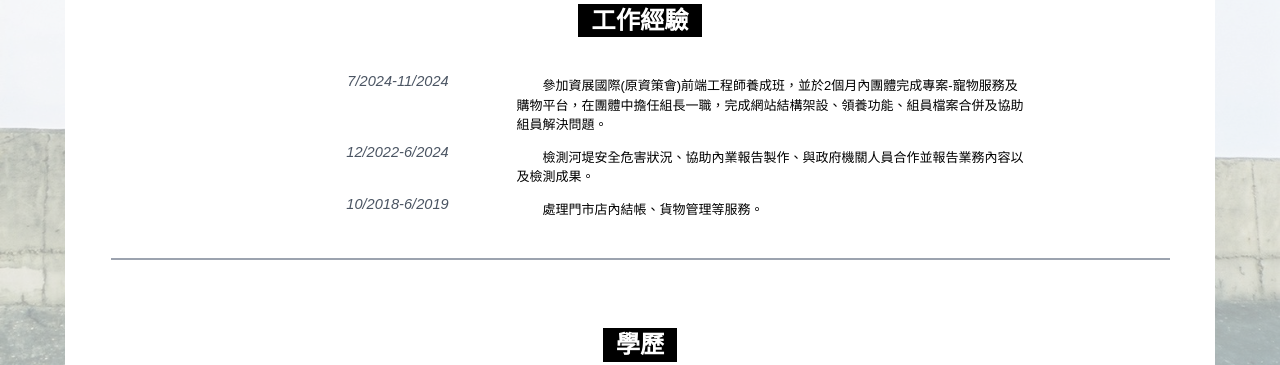
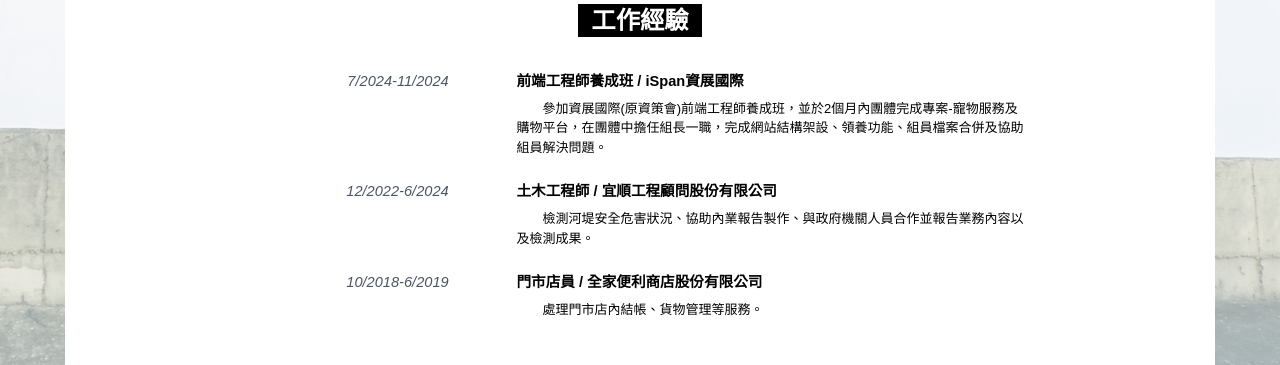
Before and after one commit to zhouzzhe/myBlog, a Next.js app: page /resume in a window 1280 px wide. Shown: the part 435-800 px from the top of the page. Built offline with nearby package versions, Linux system fonts and the light colour scheme.

Commit message:
0311test

```diff
--- a/app/(main)/contact/page.tsx
+++ b/app/(main)/contact/page.tsx
@@ -70,7 +70,7 @@ export default function Contact() {
       formData.append("entry.1041210156", data.title);
       formData.append("entry.361593399", data.message);
 
-      const response = await fetch(
+      const response:any = await fetch(
         "https://docs.google.com/forms/d/e/1FAIpQLSdAPhZ5xvuTW5Rv-qVVo0qhPyI11vnZ-_1O9hlnsqoiPoLDVA/formResponse",
         {
           method: "POST",
--- a/app/(main)/layout.tsx
+++ b/app/(main)/layout.tsx
@@ -4,7 +4,7 @@ export default function MainLayout({
   children: React.ReactNode;
 }) {
   return (
-    <section className="">
+    <section>
       <div className="fixed inset-0 z-[-2] bg-white/60"></div>
       {children}
     </section>
--- a/app/(main)/resume/page.tsx
+++ b/app/(main)/resume/page.tsx
@@ -7,12 +7,12 @@ import { SectionTitle } from "./components/SectionTitle";
 interface infoCardProp {
   date: string;
   imageSrc?: string;
-  label?: string;
+  label: string;
   content?: string;
 }
 function InfoCard({ date, imageSrc, label, content }: infoCardProp) {
   return (
-    <div className="flex justify-around">
+    <div className="mb-5 flex justify-around">
       <div className="w-1/3 px-10 text-right text-lg font-medium italic text-gray-600">
         {date}
       </div>
@@ -26,7 +26,8 @@ function InfoCard({ date, imageSrc, label, content }: infoCardProp) {
             className="h-24 w-24 object-contain"
           />
         )}
-        <div className="flex flex-col justify-center max-w-2xl">
+        <div className="flex max-w-2xl flex-col justify-center">
+          <div className="text-lg font-semibold">{label}</div>
           <div className={`py-2 pr-10 text-base ${imageSrc ? "" : "indent-8"}`}>
             {content}
           </div>
@@ -45,7 +46,7 @@ function SkillCard({ label, iconClass }: skillCardProp) {
   return (
     <div className="flex h-14 w-14 flex-col justify-center rounded-full text-center align-middle">
       <i className={`bx md:bx-md bx-lg ${iconClass}`}></i>
-      <div className="text-xs leading-[10px] hidden md:block">{label}</div>
+      <div className="hidden text-xs leading-[10px] md:block">{label}</div>
     </div>
   );
 }
@@ -112,7 +113,7 @@ function ProjectCard({ children, ...arg }: ProjectCardProp) {
           </div>
         </div>
         {children && (
-          <div className="md:block mb-4 hidden">
+          <div className="mb-4 hidden md:block">
             <p className="text-md font-semibold">網站詳細功能：</p>
             {children}
           </div>
@@ -227,7 +228,7 @@ export default function Resume() {
       {/* 自傳 */}
       <section className="mt-16 border-b-2 border-gray-400 pb-10 pt-5">
         <SectionTitle label="自傳" />
-        <div className="px-5 sm:px-24 leading-relaxed max-w-7xl mx-auto">
+        <div className="mx-auto max-w-7xl px-5 leading-relaxed sm:px-24">
           <p>
             我是周哲緯，畢業於中興大學。善於溝通且冷靜客觀，認真負責。熱情接觸新事物，對於交辦事項總是有規劃且盡力完成。
           </p>
@@ -302,4 +303,4 @@ export default function Resume() {
       </section>
     </div>
   );
-  }
+}
--- a/app/components/header.tsx
+++ b/app/components/header.tsx
@@ -1,12 +1,7 @@
 "use client";
 import Link from "next/link";
-import {
-  motion,
-  useScroll,
-  useMotionValueEvent,
-  useSpring,
-} from "motion/react";
-import { useEffect, useState } from "react";
+import { motion, useScroll, useMotionValueEvent } from "motion/react";
+import { useState } from "react";
 
 export default function Header() {
   const [headerHidden, setHeaderHidden] = useState(false);
@@ -41,7 +36,7 @@ export default function Header() {
       {/* 主要LOGO */}
       <Link
         href="/"
-        className="hover:text-myOrange mx-10 px-3 py-1 transition-all hover:scale-105"
+        className="mx-10 px-3 py-1 transition-all hover:scale-105 hover:text-myOrange"
       >
         HOME
       </Link>
@@ -58,7 +53,7 @@ export default function Header() {
             <Link
               href="https://zhouzzhe.github.io/Home.html"
               key={index}
-              className="odd:hover:text-myOrange mx-3 cursor-pointer px-3 py-1 transition-all hover:scale-105"
+              className="mx-3 cursor-pointer px-3 py-1 transition-all hover:scale-105 odd:hover:text-myOrange"
             >
               Album
             </Link>
@@ -66,7 +61,7 @@ export default function Header() {
             <Link
               href={`/${item.toLowerCase()}`}
               key={index}
-              className="odd:hover:text-myOrange mx-3 cursor-pointer px-3 py-1 transition-all hover:scale-105"
+              className="mx-3 cursor-pointer px-3 py-1 transition-all hover:scale-105 odd:hover:text-myOrange"
             >
               {item}
             </Link>
@@ -77,7 +72,7 @@ export default function Header() {
 
       {/* 移動版漢堡式選單 */}
       <button className="z-50 mx-10 px-3 py-1 md:hidden" onClick={toggleMenu}>
-        <div className="relative h-6 w-6 hover:scale-125 transition-all duration-300">
+        <div className="relative h-6 w-6 transition-all duration-300 hover:scale-125">
           <i
             className={`bx bx-sm bx-menu absolute inset-0 transition-opacity duration-300 ${isOpen ? "opacity-0" : "opacity-100"}`}
           ></i>
@@ -102,7 +97,7 @@ export default function Header() {
                   onClick={toggleMenu} // 點擊選項關閉選單
                 >
                   {item}
-                  <span className="bg-myOrange absolute -bottom-[1px] left-1/2 h-[1px] w-0 -translate-x-1/2 transition-all duration-300 group-hover:w-full"></span>
+                  <span className="absolute -bottom-[1px] left-1/2 h-[1px] w-0 -translate-x-1/2 bg-myOrange transition-all duration-300 group-hover:w-full"></span>
                 </Link>
               ) : (
                 <Link
@@ -112,7 +107,7 @@ export default function Header() {
                   onClick={toggleMenu} // 點擊選項關閉選單
                 >
                   {item}
-                  <span className="bg-myOrange absolute -bottom-[1px] left-1/2 h-[1px] w-0 -translate-x-1/2 transition-all duration-300 group-hover:w-full"></span>
+                  <span className="absolute -bottom-[1px] left-1/2 h-[1px] w-0 -translate-x-1/2 bg-myOrange transition-all duration-300 group-hover:w-full"></span>
                 </Link>
               ),
             )}
--- a/app/layout.tsx
+++ b/app/layout.tsx
@@ -4,6 +4,7 @@ import "./globals.css";
 import Header from "./components/header";
 import Footer from "./components/footer";
 import NextTopLoader from "nextjs-toploader";
+import PageTransition from "./pageTransition";
 
 const geistSans = Geist({
   variable: "--font-geist-sans",
@@ -31,9 +32,11 @@ export default function RootLayout({
         className={`${geistSans.variable} ${geistMono.variable} flex flex-col overscroll-none antialiased`}
       >
         <NextTopLoader color="#ff6144" showSpinner={false} />
-        <Header />
-        {children}
-        <Footer />
+        <PageTransition>
+          <Header />
+          {children}
+          <Footer />
+        </PageTransition>
       </body>
     </html>
   );
--- a/app/not-found.tsx
+++ b/app/not-found.tsx
@@ -1,14 +1,16 @@
+import Link from "next/link";
+
 export default function NotFound() {
   return (
     <div className="my-auto flex max-h-screen flex-col items-center justify-center">
       <h1 className="text-6xl font-bold text-red-500">404</h1>
       <p className="mt-4 text-xl">這個頁面不存在，請返回首頁。</p>
-      <a
+      <Link
         href="/"
         className="mt-6 rounded-md bg-blue-500 px-4 py-2 text-white hover:bg-blue-600"
       >
         回到首頁
-      </a>
+      </Link>
     </div>
   );
 }
--- /dev/null
+++ b/app/pageTransition.tsx
@@ -0,0 +1,32 @@
+"use client";
+import { motion, AnimatePresence } from "framer-motion";
+import { usePathname } from "next/navigation";
+
+const variants = {
+  hidden: { opacity: 0, filter: "blur(10px)" },
+  enter: { opacity: 1, filter: "blur(0px)" },
+  exit: { opacity: 0, filter: "blur(10px)" },
+};
+
+export default function PageTransition({
+  children,
+}: {
+  children: React.ReactNode;
+}) {
+  const pathName = usePathname();
+  return (
+    <AnimatePresence>
+      <motion.div
+        variants={variants}
+        initial="hidden"
+        animate="enter"
+        // exit="exit"
+        transition={{ duration: 0.4, ease: "linear" }}
+        key={pathName}
+        className="flex flex-col flex-grow"
+      >
+        {children}
+      </motion.div>
+    </AnimatePresence>
+  );
+}
```
Also changed, not shown: app/(main)/contact/formspree.tsx (+6 -3 lines), app/(main)/TransitionWrapper.tsx (deleted).
